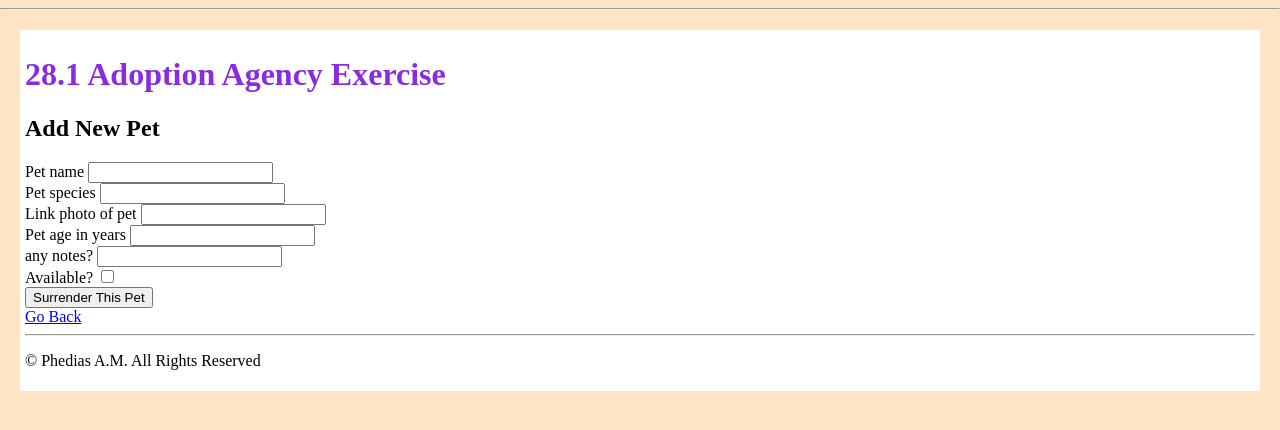
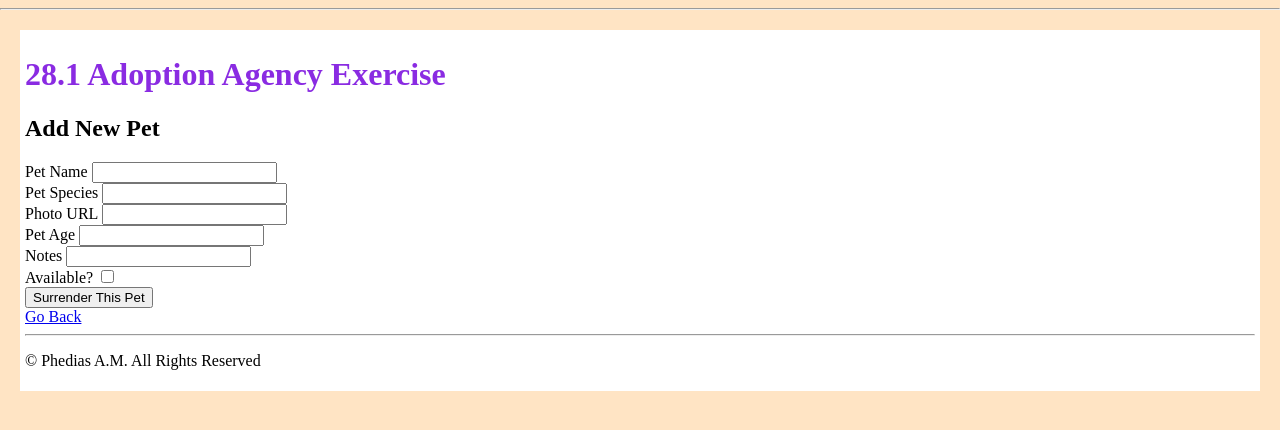
Before and after one commit to papontem/28_1_Adoption_Agency_Exercise, a Flask app: page /add in a window 1280 px wide. Shown: the part 38-468 px from the top of the page. Run offline with Flask 2, Linux system fonts and the light colour scheme.

```diff
--- a/app.py
+++ b/app.py
@@ -63,6 +63,10 @@ def edit_details_pet(pet_id):
         # #### TODO: for some reason the form validation keeps failing
         # pet information seems to be left what values we put in edit form at time of submission,
         # but when we go back to homepage, none of the changes are staying.
+        ##### Posible reason, I forgot to add action attribute to edit pet form.
+        ##### still not validating correctly,
+        ##### form.errors is currently telling me that name and species are being left blank
+        ##### but when we check the data for fields name and species, i do in fact get data.
         # Edit the pets data
         pet.photo_url = form.photo_url.data
         pet.notes     = form.notes.data
@@ -77,4 +81,5 @@ def edit_details_pet(pet_id):
         return redirect(f"/")
 
     else:
+        raise
         return render_template("edit_details_pet_form.html",pet=pet, form=form)
--- a/forms.py
+++ b/forms.py
@@ -7,22 +7,22 @@ class AddPetsForm(FlaskForm):
 
     species_choices = ['cat', 'dog', 'porcupine']
 
-    name = StringField("Pet name",
+    name = StringField("Pet Name",
                         validators=[InputRequired(message="Name cannot be blank")])
 
-    species = StringField("Pet species",
+    species = StringField("Pet Species",
                            validators=[
                                InputRequired(message="Species cannot be blank"),
                                AnyOf(species_choices, message="We are only accepting pet species of 'cat', 'dog' and 'porcupine'")
                                ])
 
-    photo_url = StringField("Link photo of pet",
+    photo_url = StringField("Photo URL",
                             validators=[Optional(), URL(message="Invalid URL")])
 
-    age = FloatField("Pet age in years",
+    age = FloatField("Pet Age",
                       validators=[Optional(), NumberRange(min=0, max=30, message="Age must be between 0 and 30 years of age.")])
 
-    notes = StringField("any notes?",
+    notes = StringField("Notes",
                         validators=[Optional()])
 
     available = BooleanField("Available?",validators=[Optional()])
```
Also changed, not shown: templates/edit_details_pet_form.html (+26 -4 lines).
